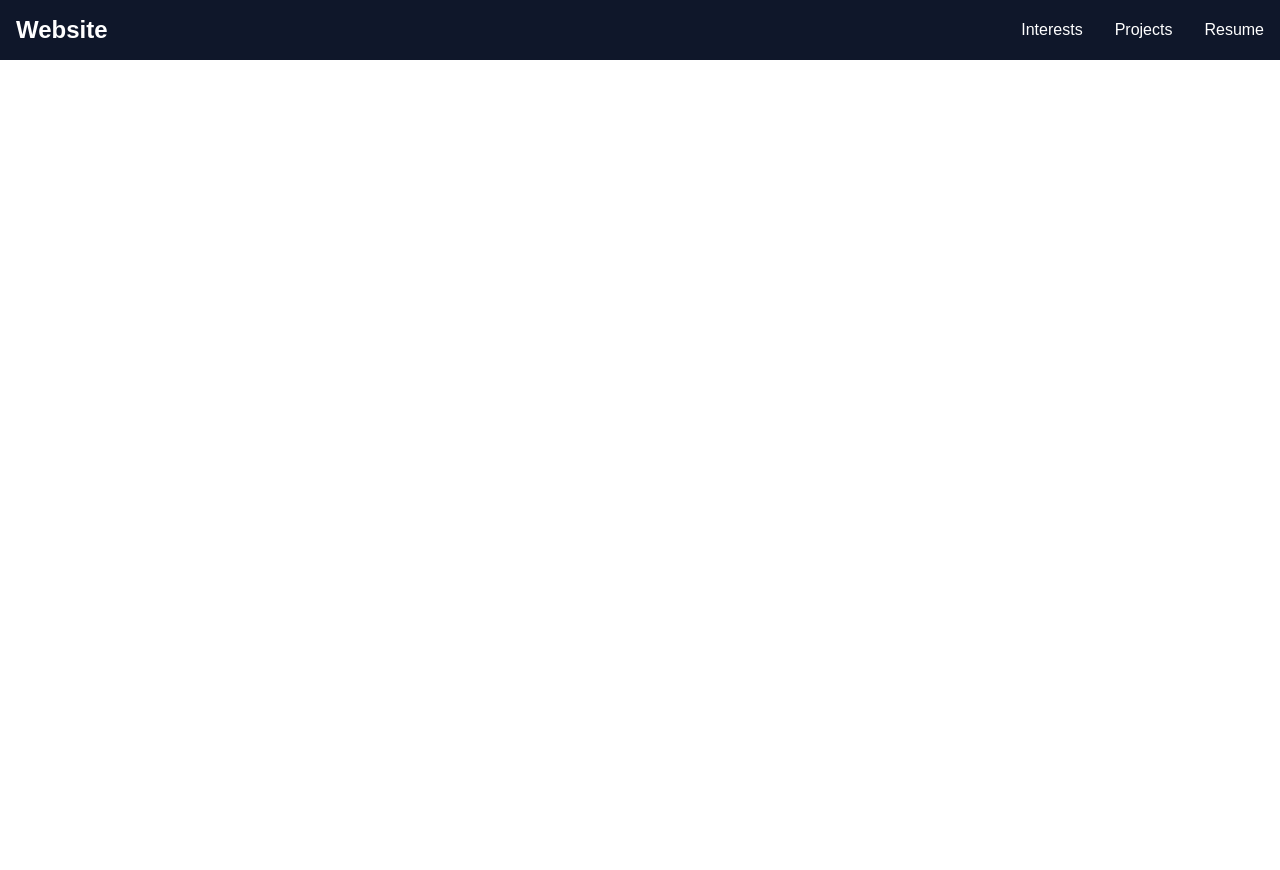
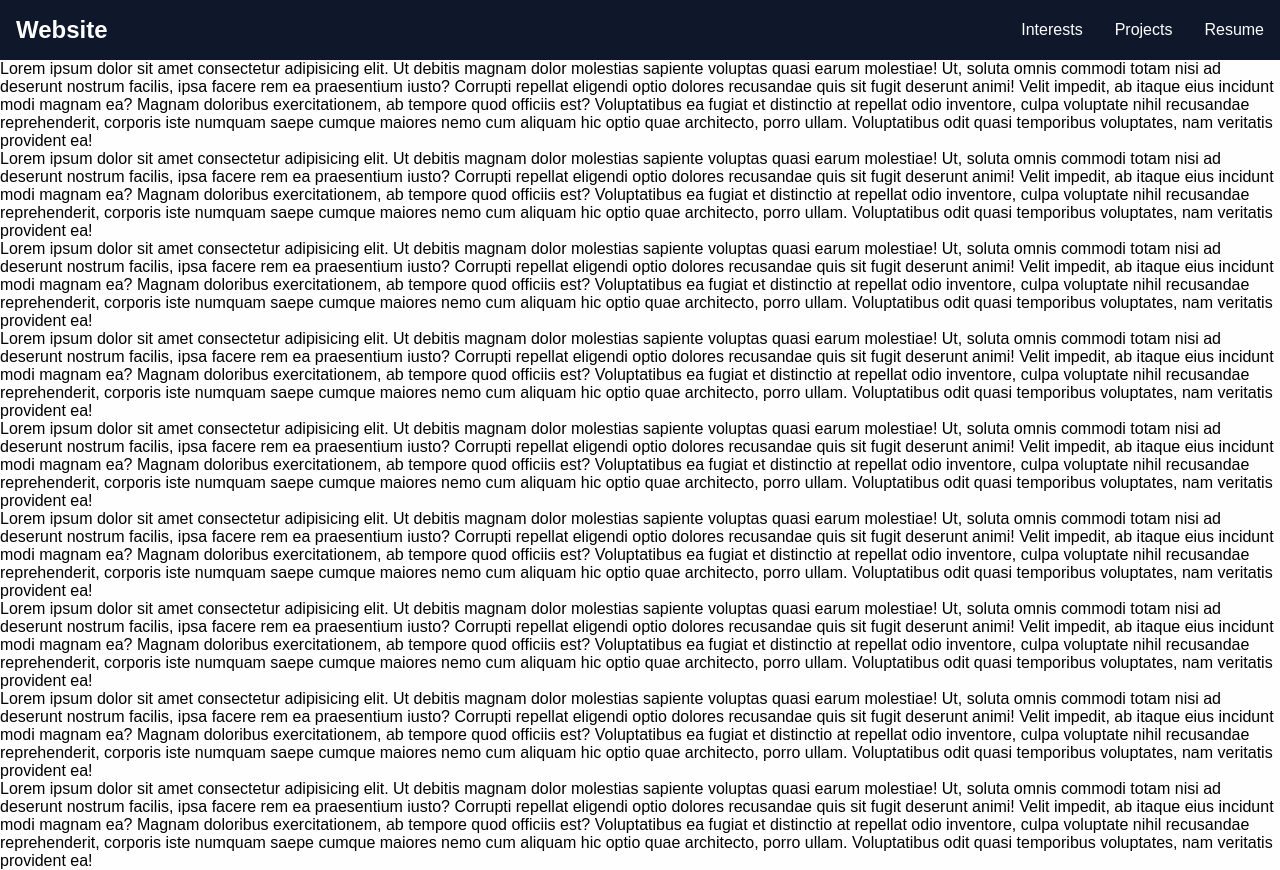
Before and after one commit to sengutengu/navbar, a React (Vite) app: page /navbar/interests in a window 1280 px wide. Before the commit the page ends 800 px from the top, so only its background shows below. Built offline with nearby package versions, Linux system fonts and the light colour scheme.

Commit message:
Change routes

```diff
--- a/src/App.jsx
+++ b/src/App.jsx
@@ -1,19 +1,20 @@
-import {Routes, Route} from "react-router-dom";
+import { Routes, Route } from "react-router-dom";
 import "./App.css";
 import { Navbar } from "./Components/Navbar";
-import { Home, Interests, Projects, Resume} from "./Components/Pages/";
+import { Home, Interests, Projects, Resume } from "./Components/Pages/";
 
 function App() {
-  return (<div className="App">
-    <Navbar />
-    <Routes>
-      <Route path="/home" element={<Home />}></Route>
-      <Route path="/interests" element={<Interests />}></Route>
-      <Route path="/projects" element={<Projects />}></Route>
-      <Route path="/resume" element={<Resume />}></Route>
-    </Routes>
-  </div>
+  return (
+    <div className="App">
+      <Navbar />
+      <Routes>
+        <Route path="/navbar/home" element={<Home />}></Route>
+        <Route path="/navbar/interests" element={<Interests />}></Route>
+        <Route path="/navbar/projects" element={<Projects />}></Route>
+        <Route path="/navbar/resume" element={<Resume />}></Route>
+      </Routes>
+    </div>
   );
-};
+}
 
 export default App;
```
